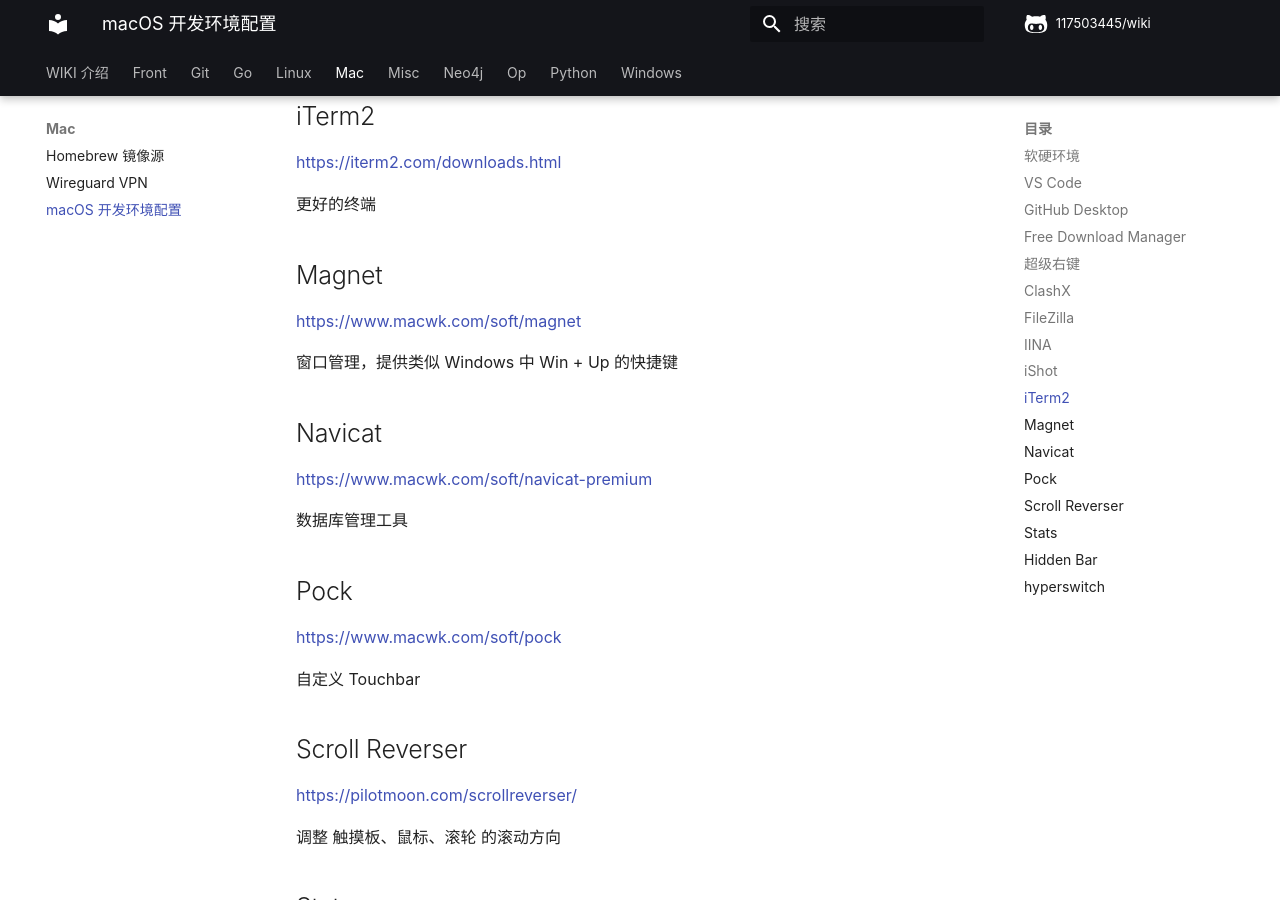
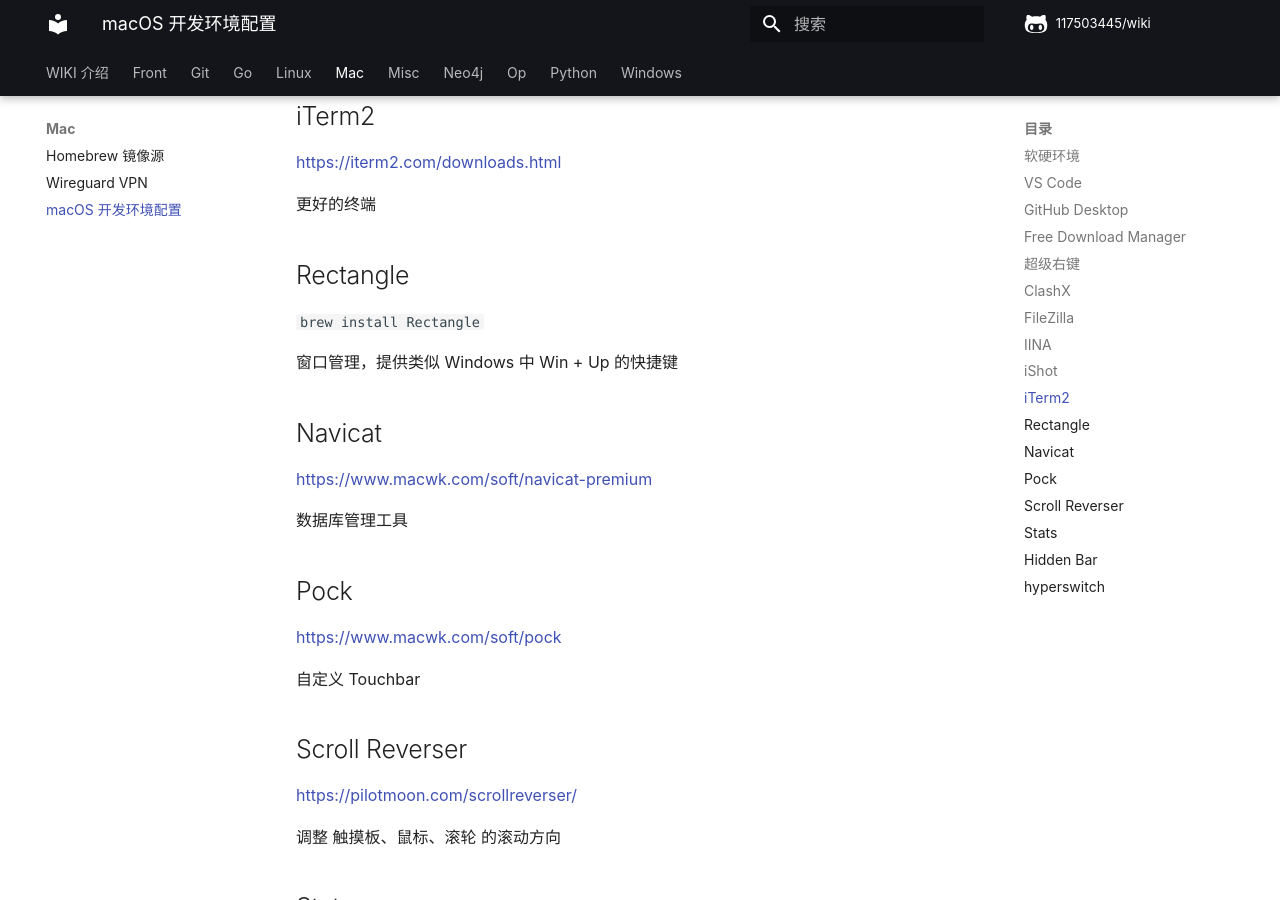
Before and after one commit to 117503445/wiki, an MkDocs documentation site: the page built from docs/mac/macOS 开发环境配置.md, in a window 1280 px wide and 900 px high, scrolled down 1587 px. Built offline with MkDocs 1.6.1 and Material for MkDocs 9.7.7, drawn with Linux system fonts in a browser that asks for light colours; some web fonts are replaced; comment, search, counter and statistics services are not loaded.

Commit message:
Update macOS 开发环境配置.md

```diff
--- a/docs/mac/macOS 开发环境配置.md
+++ b/docs/mac/macOS 开发环境配置.md
@@ -58,9 +58,9 @@ macOS Big Sur 11.6
 
 更好的终端
 
-## Magnet
+## Rectangle
 
-<https://www.macwk.com/soft/magnet>
+`brew install Rectangle`
 
 窗口管理，提供类似 Windows 中 Win + Up 的快捷键
 
```
